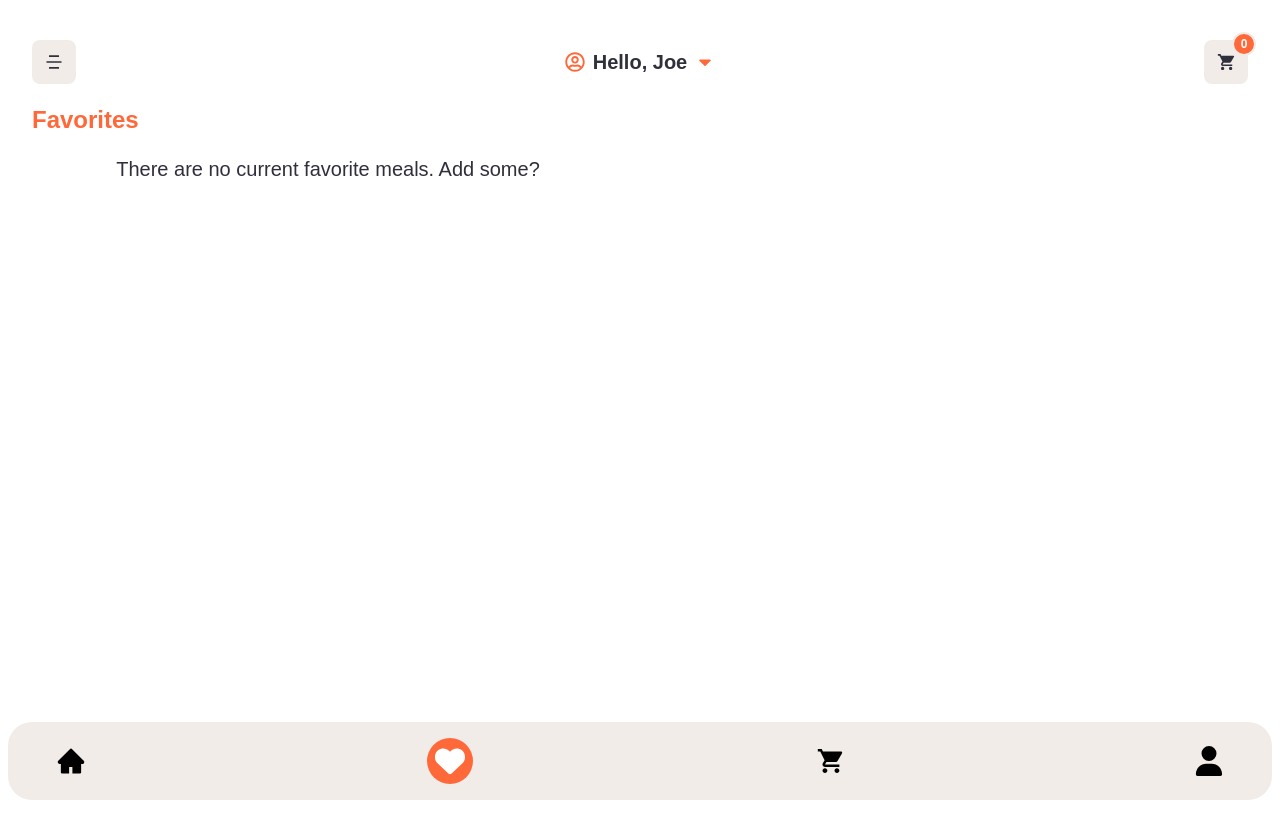
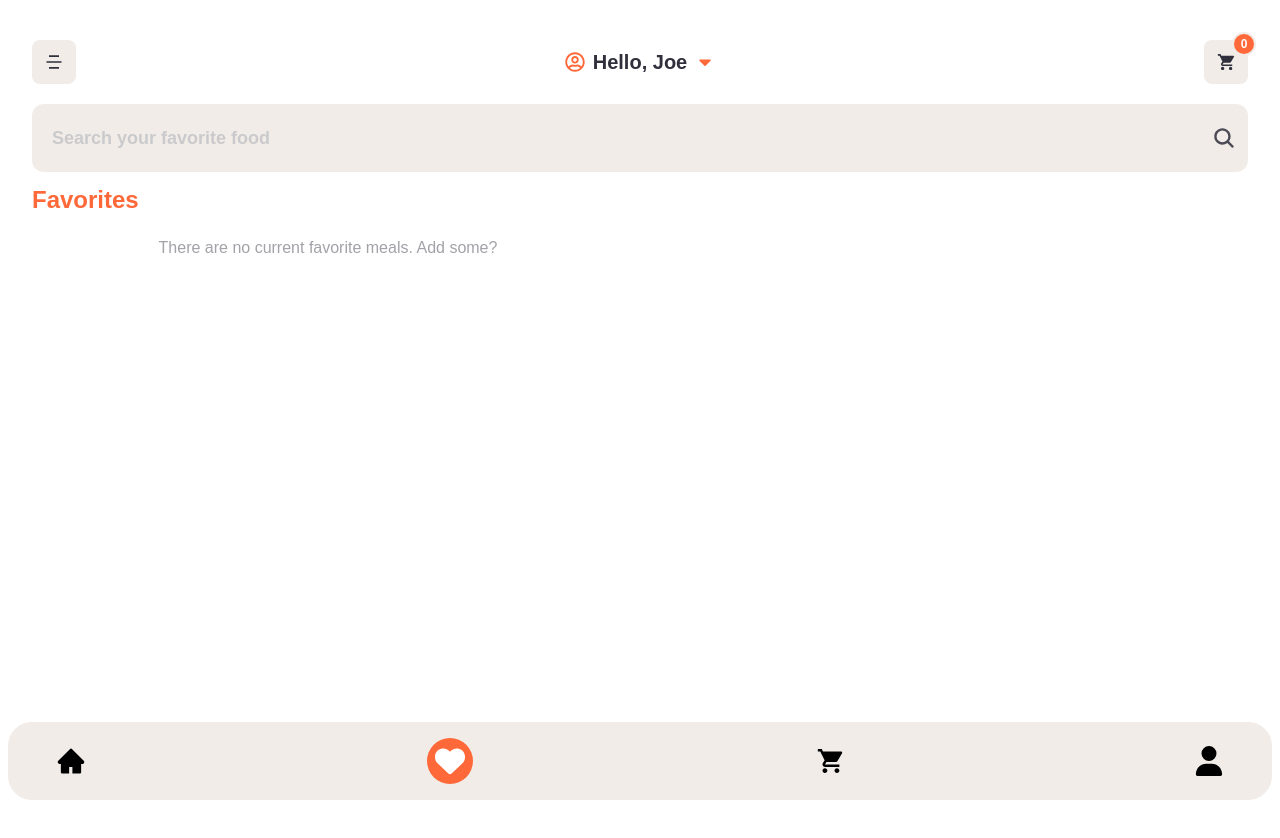
Before and after one commit to alonzojoe/food-delivery, a React (Vite) app: page /home/favorites in a window 1280 px wide. Shown: the top 838 px of the page. Built offline with nearby package versions, Linux system fonts and the light colour scheme.

Commit message:
feat: Favorite meals add search functionality that sets keyword in url params to retain in even user refreshes the page

```diff
--- a/src/pages/Favorites/Favorites.tsx
+++ b/src/pages/Favorites/Favorites.tsx
@@ -1,40 +1,19 @@
+import { IoSearch } from "react-icons/io5";
+import { useSearchParams } from "react-router-dom";
 import { useEffect } from "react";
 import FavoriteItem from "@/pages/Favorites/components/FavoriteItem";
 import { useAppSelector, useAppDispatch } from "@/store/store";
 import { setFavorites, addOrRemoveItem } from "@/store/features/favoriteSlice";
 import { type Meal } from "@/store/features/mealSlice";
 import useLocalStorage from "@/hooks/useLocalStorage";
-const favorites = [
-  {
-    id: "23699-choose-your-own-thin-crust-pizza-4-pack",
-    img: "https://goldbelly.imgix.net/uploads/showcase_media_asset/image/89781/choose-your-own-thin-crust-pizza-4-pack.b928a2008eab50c65dc87e59b5952190.jpg?ixlib=react-9.0.2&auto=format&ar=1%3A1",
-    name: "Bartolini’s",
-    dsc: "Choose Your Own Thin Crust Pizza - 4 Pack",
-    price: 139,
-    rate: 4,
-    country: "Chicago, IL",
-  },
-  {
-    id: "choose-your-own-new-haven-style-pizza-6-pack",
-    img: "https://goldbelly.imgix.net/uploads/showcase_media_asset/image/131840/choose-your-own-new-haven-style-pizza-6-pack.ab82828afc6172cdd4017556c15e36dd.jpg?ixlib=react-9.0.2&auto=format&ar=1%3A1",
-    name: "Zuppardi's Apizza",
-    dsc: "New Haven-Style Pizza - 6 Pack (Choose Your Own)",
-    price: 79,
-    rate: 4,
-    country: "West Haven, CT",
-  },
-  {
-    id: "6-lou-malnatis-deep-dish-pizzas",
-    img: "https://goldbelly.imgix.net/uploads/showcase_media_asset/image/106829/6-lou-malnatis-deep-dish-pizzas.f59993181da5d295668c8a6fb856055e.jpg?ixlib=react-9.0.2&auto=format&ar=1%3A1",
-    name: "Lou Malnati's Pizza",
-    dsc: "6 Lou Malnati's Deep Dish Pizzas",
-    price: 116.99,
-    rate: 4,
-    country: "Chicago, IL",
-  },
-];
+import useDebounce from "@/hooks/useDebounce";
+const Favorites = () => {
+  const [searchParams, setSearchParams] = useSearchParams({
+    search_keyword: "",
+  });
 
-const Favorites = () => {
+  const search_keyword = searchParams.get("search_keyword") || "";
+  const debounceSearch = useDebounce(search_keyword);
   const dispatch = useAppDispatch();
   const { meals } = useAppSelector((state) => state.favorites);
   const [favoriteItems, setFavoriteItems] = useLocalStorage<Meal[] | []>(
@@ -67,18 +46,45 @@ const Favorites = () => {
     dispatch(addOrRemoveItem({ meal: selectedMeal }));
   };
 
+  const FILTERED_FAVORITES = meals.filter((meal) =>
+    meal.name.toLowerCase().includes(debounceSearch.toLowerCase())
+  );
+
   return (
     <div className="container !px-0 my-5  h-dvh">
+      <div className="bg-secondary w-full p-4 flex items-center rounded-xl relative mb-3">
+        <input
+          type="text"
+          className="bg-transparent text-lg p-1 font-semibold ring-0 border-0 outline-none w-full placeholder:opacity-45"
+          placeholder="Search your favorite food"
+          onChange={(e) =>
+            setSearchParams((prev) => {
+              prev.set("search_keyword", e.target.value);
+              return prev;
+            })
+          }
+          value={search_keyword}
+        />
+        <IoSearch className="text-2xl bg-transparent absolute right-3 text-textDark opacity-85" />
+      </div>
+
       <h2 className="text-primary text-2xl font-bold">Favorites</h2>
       <div className="mt-5">
         <div className="grid cols-1 md:grid-cols-2 2xl:grid-cols-3 gap-8">
           {!meals.length ? (
-            <h3 className="text-textDark text-center text-xl font-medium !leading-snug">
+            <p className="text-center text-textMuted text-md">
               There are no current favorite meals. Add some?
-            </h3>
+            </p>
           ) : (
             <>
-              {meals.map((favorite) => (
+              {!FILTERED_FAVORITES.length ? (
+                <p className="text-center text-textMuted text-md">
+                  No matching favorite meals found. Please try a different
+                  search keyword.
+                </p>
+              ) : (
+                <>
+                  {FILTERED_FAVORITES.map((favorite) => (
                     <FavoriteItem
                       meal={favorite}
                       showHeart={true}
@@ -89,6 +95,8 @@ const Favorites = () => {
                   ))}
                 </>
               )}
+            </>
+          )}
         </div>
       </div>
     </div>
--- a/src/pages/Home/Home.tsx
+++ b/src/pages/Home/Home.tsx
@@ -50,7 +50,7 @@ const Home = () => {
               { replace: true }
             )
           }
-          // value={keyword}
+          value={keyword}
         />
         <IoSearch className="text-2xl bg-transparent absolute right-3 text-textDark opacity-85" />
       </div>
```
Lines whose indentation alone changed are shown as unchanged.
